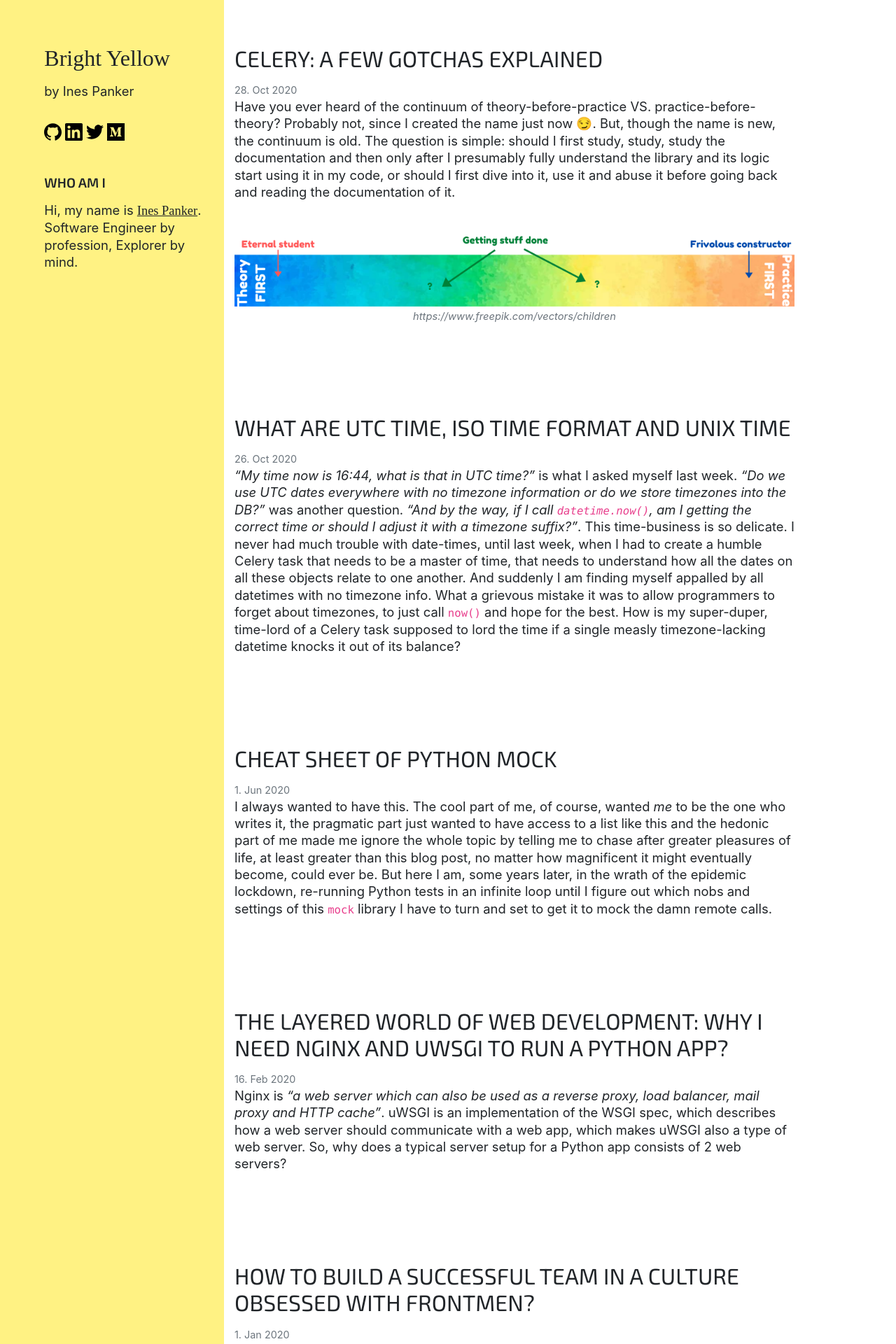
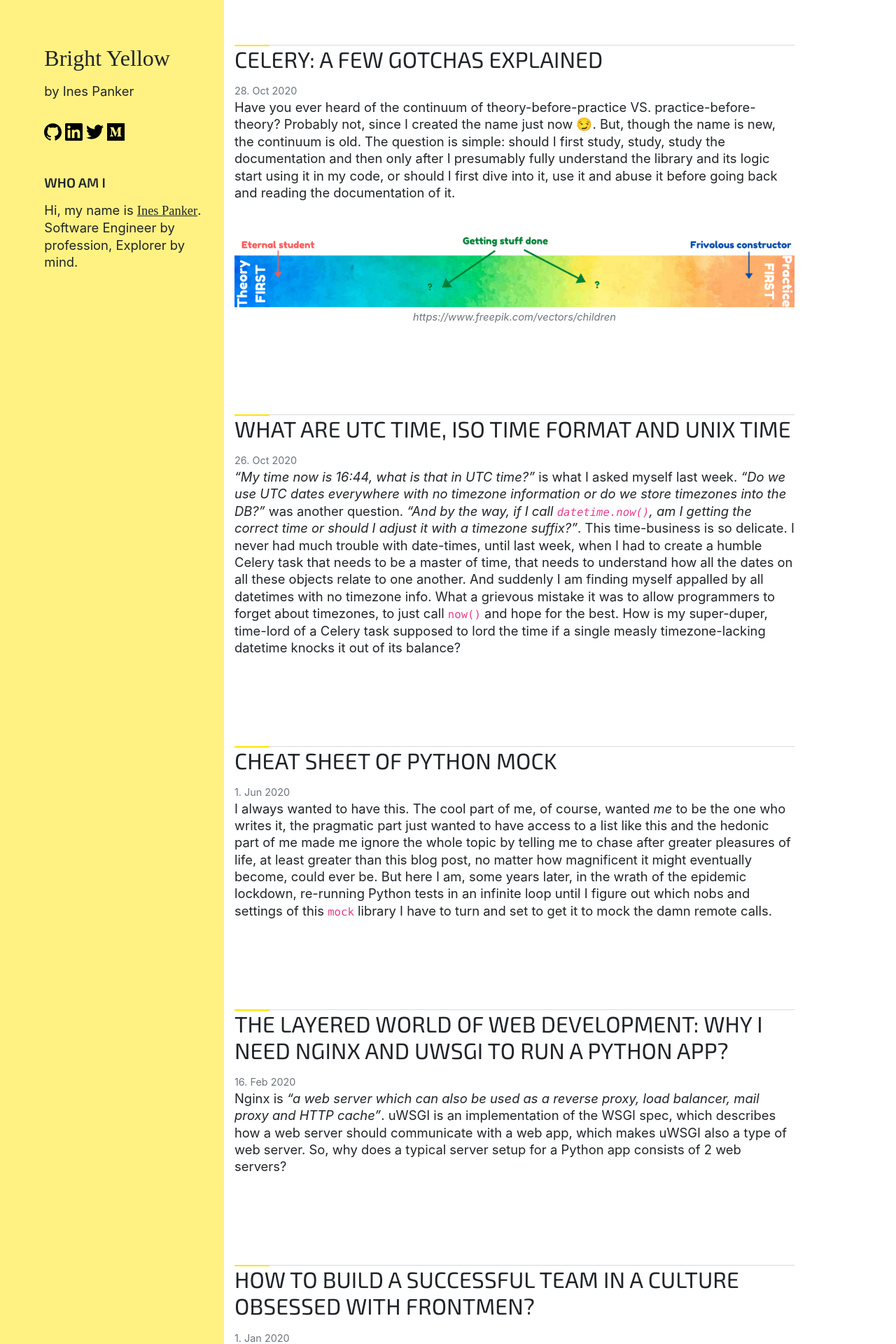
Before and after one commit to inesp/inesp.github.io, a Jekyll site: the page built from index.md, in a window 1280 px wide. Shown: the top 1920 px of the page at 70% size. Built offline with Jekyll 4.4.1, drawn with Linux system fonts in a browser that asks for light colours; some web fonts are replaced.

Commit message:
Add divider between posts

```diff
--- a/_layouts/home.html
+++ b/_layouts/home.html
@@ -6,6 +6,7 @@ layout: default
 
   {%- for post in site.posts -%}
 
+    <div class="title-underscore"><span></span></div>
     <div class="post-excerpt">
         <a href="{{ post.url | relative_link }}" class="post-link">
           <h2>{{ post.title }}</h2>
--- a/assets/bs-override.scss
+++ b/assets/bs-override.scss
@@ -101,6 +101,19 @@ a {
   margin-bottom: 8rem;
 }
 
+
+.title-underscore{
+  background-color: #DADADA;
+  height: 1px;
+
+  span{
+    display: block;
+    width: 50px;
+    height: 2px;
+    background-color: #ffe400;
+  }
+}
+
 img {
   max-width: 100%;
   height: auto;
@@ -118,7 +131,7 @@ img {
     width: auto;
     max-width: 100%;
   }
-  .highlight, p.post-edit-link, .post-excerpt{
+  .highlight, p.post-edit-link, .post-excerpt, .title-underscore{
     max-width: 800px;
 
     img {
@@ -252,18 +265,3 @@ footer {
 
    width: 100%;
  }
- //
- // @media screen and (max-width: 767px) {
- //   .section-one {
- //     padding: 130px 0 190px;
- //   }
- //   .separator {
- //     bottom: -110px;
- //     .separator__svg {
- //       left: -20%;
- //       position: relative;
- //       transform: rotate(15deg);
- //       width: 140%;
- //     }
- //   }
- // }
```
